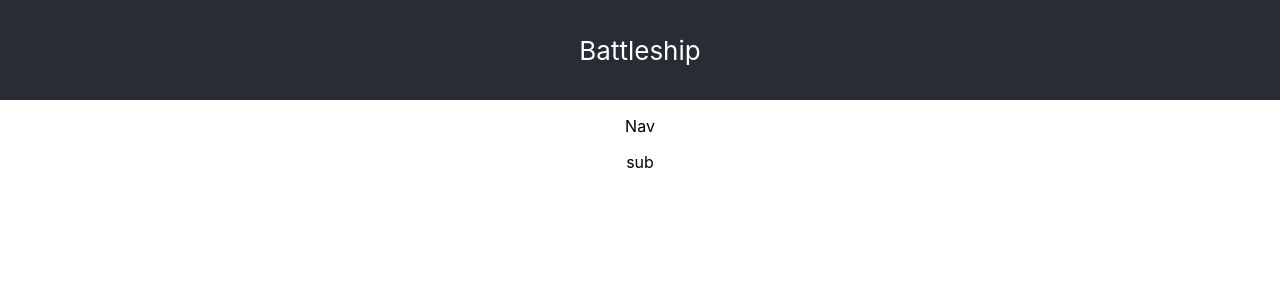
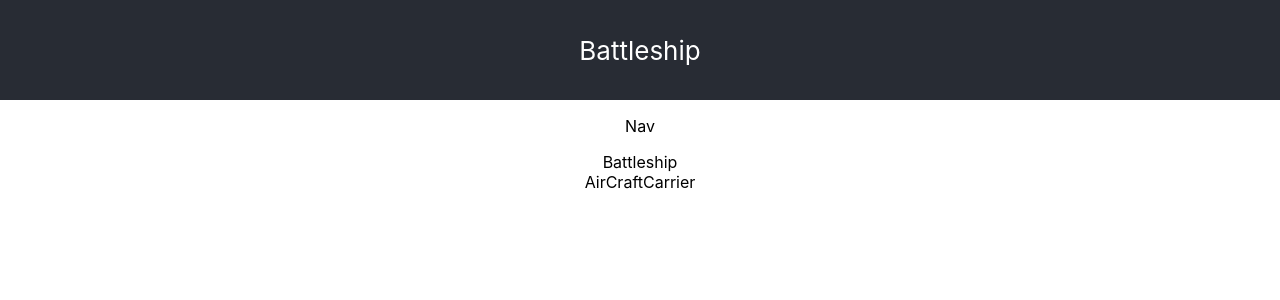
Before and after one commit to ymeynot45/Battle_Mock_testing, a React (Create React App) app: page / in a window 1280 px wide. Shown: the top 300 px of the page. Built offline with nearby package versions, Linux system fonts and the light colour scheme.

Commit message:
late commit, first 3 tests are working.

```diff
--- a/src/App.js
+++ b/src/App.js
@@ -4,7 +4,8 @@ import Nav from './Nav.js'
 import Ship from './Ship.js'
 
 const App = () => {
-  const sub = new Ship('sub', 6, 'playerone')
+  const battleShip = new Ship('Battleship', 5, 'playerone')
+  const airCraftCarrier = new Ship('AirCraftCarrier', 5, 'playerone')
   return (
     <div className='App-wrapper'>
       <header className='App-header'>
@@ -12,7 +13,8 @@ const App = () => {
       </header>
       <Nav/>
       <main className='App-content'>
-        <div>{sub.type}</div>
+        <div>{battleShip.type}</div>
+        <div>{airCraftCarrier.type}</div>
       </main>
     </div>
   )
--- a/src/Ship.js
+++ b/src/Ship.js
@@ -1,27 +1,41 @@
+/* eslint-disable no-unused-vars */
+
 // const Shipbuilder = () => {
 //   'temp text'
 // }
 
-const Ship = function (type, length, player) {
+const Ship = function (type, length, player, location, orientation) {
   this.type = type
   this.player = player
   this.compartments = length
   this.isFloating = true
   this.body = []
+  this.orientation = orientation
+  this.location = location
 
-  // const isSunk = () => {
-  //   let sum = 0
-  //   for (let i = 0; i < body.length; i++) {
-  //     sum += body[i]
-  //   }
-  //   if (sum === compartments) {
-  //     isFloating = false
-  //   }
-  // }
+  const isSunk = () => {
+    if (!this.body.includes('undamaged')) {
+      this.isFloating = false
+    }
+  }
 
-  // const hitCheck = (location) => {
+  const fillCompartments = (ship) => {
+    ship.body[(ship.compartments - 1)] = ''
+    ship.body.fill('undamaged')
+    return ship
+  }
 
-  // }
+  const damageShip = (ship, location) => {
+
+  }
+
+  const hitCheck = (ship, location) => {
+    if (ship.location.includes(location)) {
+      damageShip(ship, location)
+    } else return 'Miss'
+  }
+  console.log(this)
+  fillCompartments(this)
   return this
 }
 export default Ship
```
Also changed, not shown: 1 other file (tests, documents, lock files or other folders).
